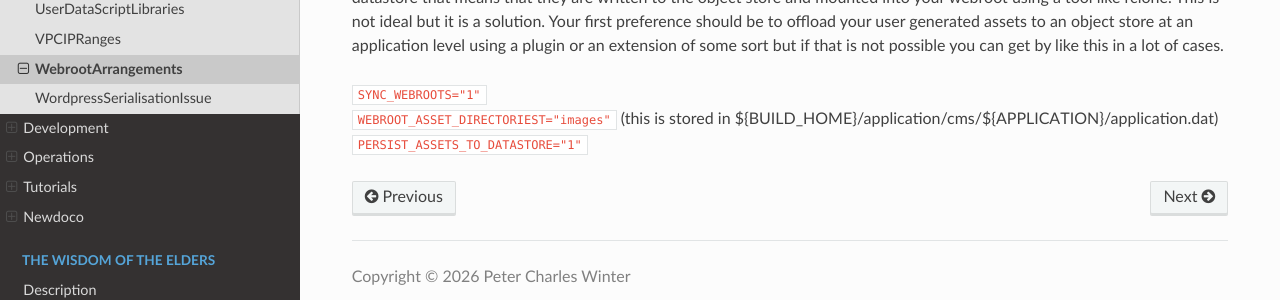
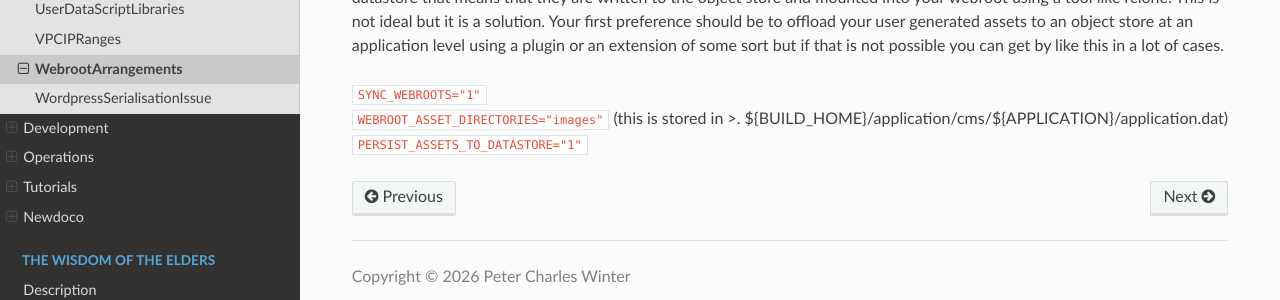
Before and after one commit to wintersys-dev/adt-documentation, an MkDocs documentation site: the page built from docs/Agile Deployment Toolkit/Deployment/WebrootArrangements.md, in a window 1280 px wide and 1041 px high. Shown: the part 695-995 px from the top of the window. Built offline with MkDocs 1.6.1, drawn with Linux system fonts in a browser that asks for light colours; nearby versions of some CDN libraries.

Commit message:
Fix typo in webroot asset directories variable name
Corrected the variable name from 'WEBROOT_ASSET_DIRECTORIEST' to 'WEBROOT_ASSET_DIRECTORIES' in the documentation.

````diff
--- a/docs/Agile Deployment Toolkit/Deployment/WebrootArrangements.md
+++ b/docs/Agile Deployment Toolkit/Deployment/WebrootArrangements.md
@@ -19,5 +19,5 @@ You can have arrangment 1 on multiple webservers and have the webroots synchroni
 You have a lot of user generated assets and multiple webroots/webserver machines in your architecture. To run with that configuration you need to have the following settings. If your application is a joomla application then you will likely have user assets generated in the "images" directory and so that configuration will be arranged like this. When assets are peristed to the datastore that means that they are written to the object store and mounted into your webroot using a tool like rclone. This is not ideal but it is a solution. Your first preference should be to offload your user generated assets to an object store at an application level using a plugin or an extension of some sort but if that is not possible you can get by like this in a lot of cases.
 
 ```SYNC_WEBROOTS="1"```
-```WEBROOT_ASSET_DIRECTORIEST="images"```  (this is stored in ${BUILD_HOME}/application/cms/${APPLICATION}/application.dat)
+```WEBROOT_ASSET_DIRECTORIES="images"```  (this is stored in >.    ${BUILD_HOME}/application/cms/${APPLICATION}/application.dat)
 ```PERSIST_ASSETS_TO_DATASTORE="1"```
````
